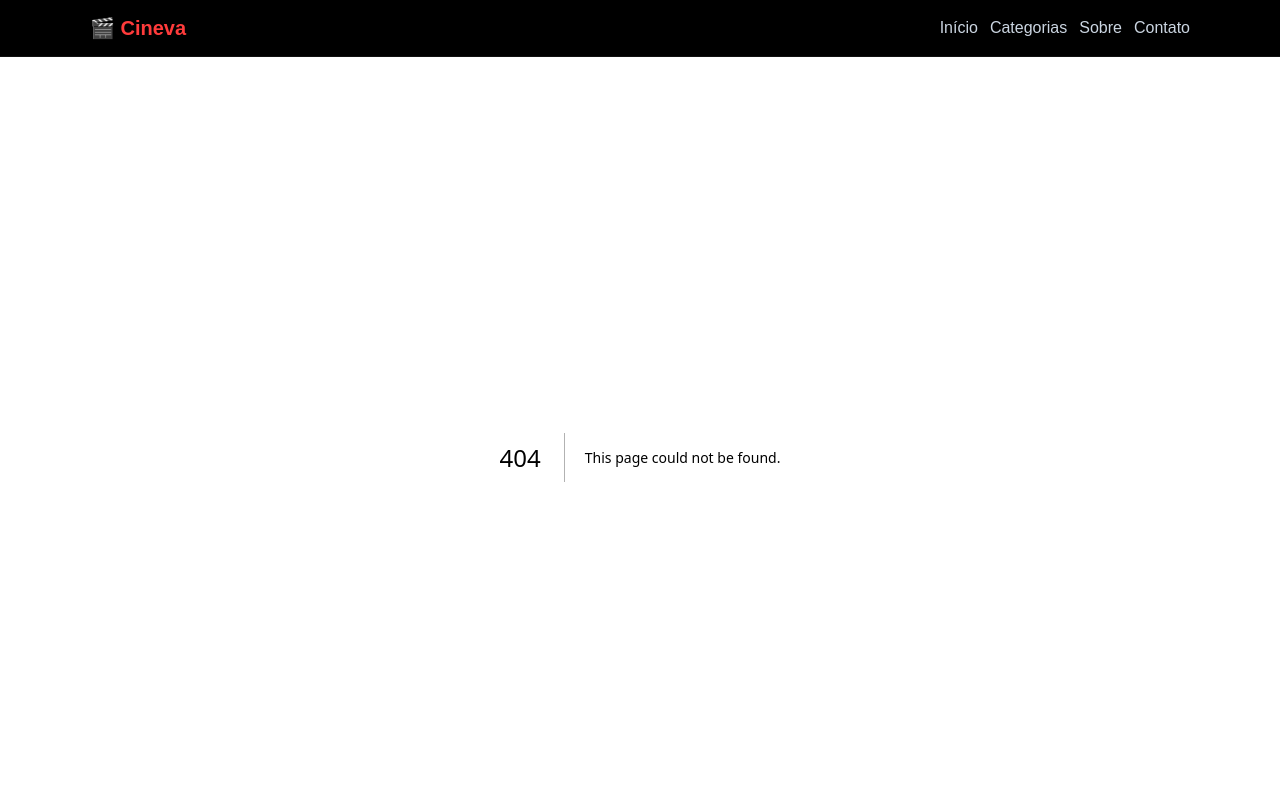
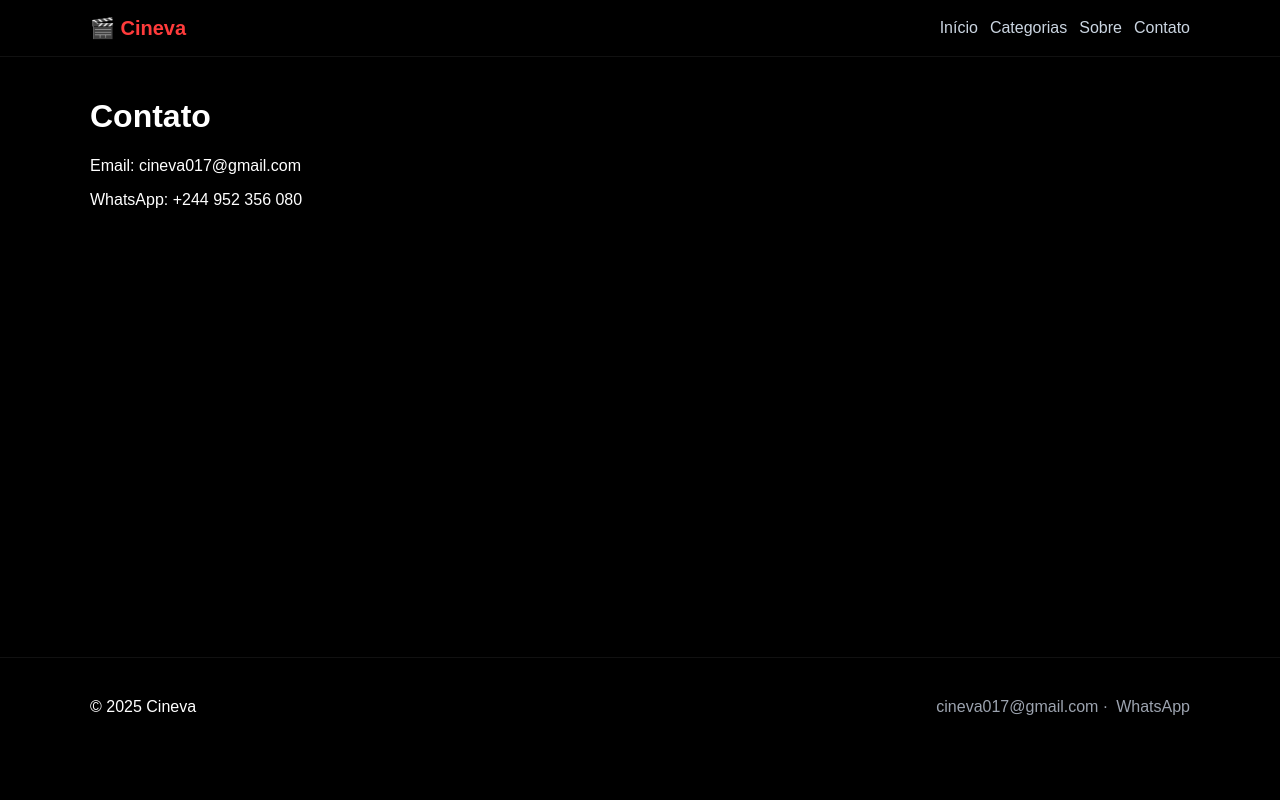
Before and after one commit to F17p/cineva-clean, a Next.js app: page /contact in a window 1280 px wide. Before the commit this address had no page. Shown: the top 800 px of the page. Built offline with nearby package versions, Linux system fonts and the light colour scheme.

Commit message:
Create contact.js

```diff
--- /dev/null
+++ b/pages/contact.js
@@ -0,0 +1,10 @@
+// pages/contact.js
+export default function Contact() {
+  return (
+    <div className="container">
+      <h1>Contato</h1>
+      <p>Email: <a href="mailto:cineva017@gmail.com">cineva017@gmail.com</a></p>
+      <p>WhatsApp: <a href="https://wa.me/244952356080" target="_blank">+244 952 356 080</a></p>
+    </div>
+  )
+}
```
